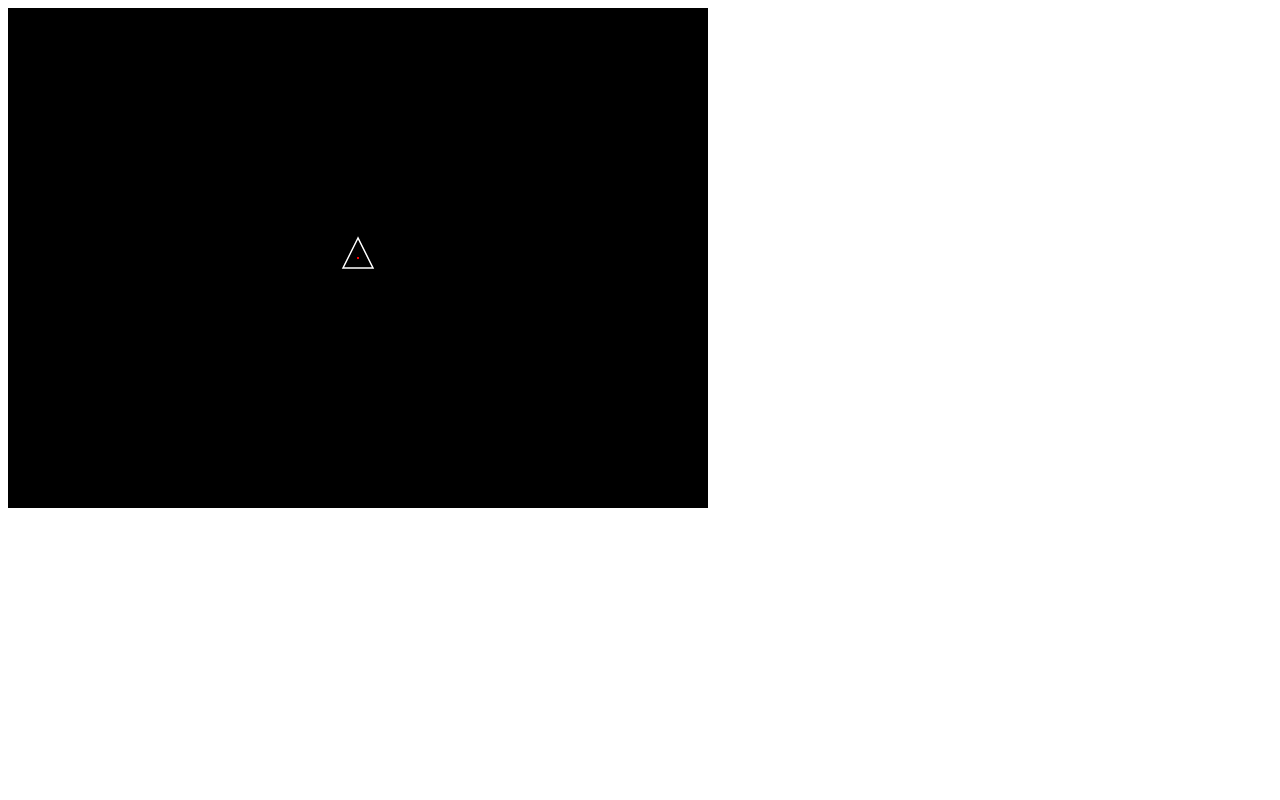
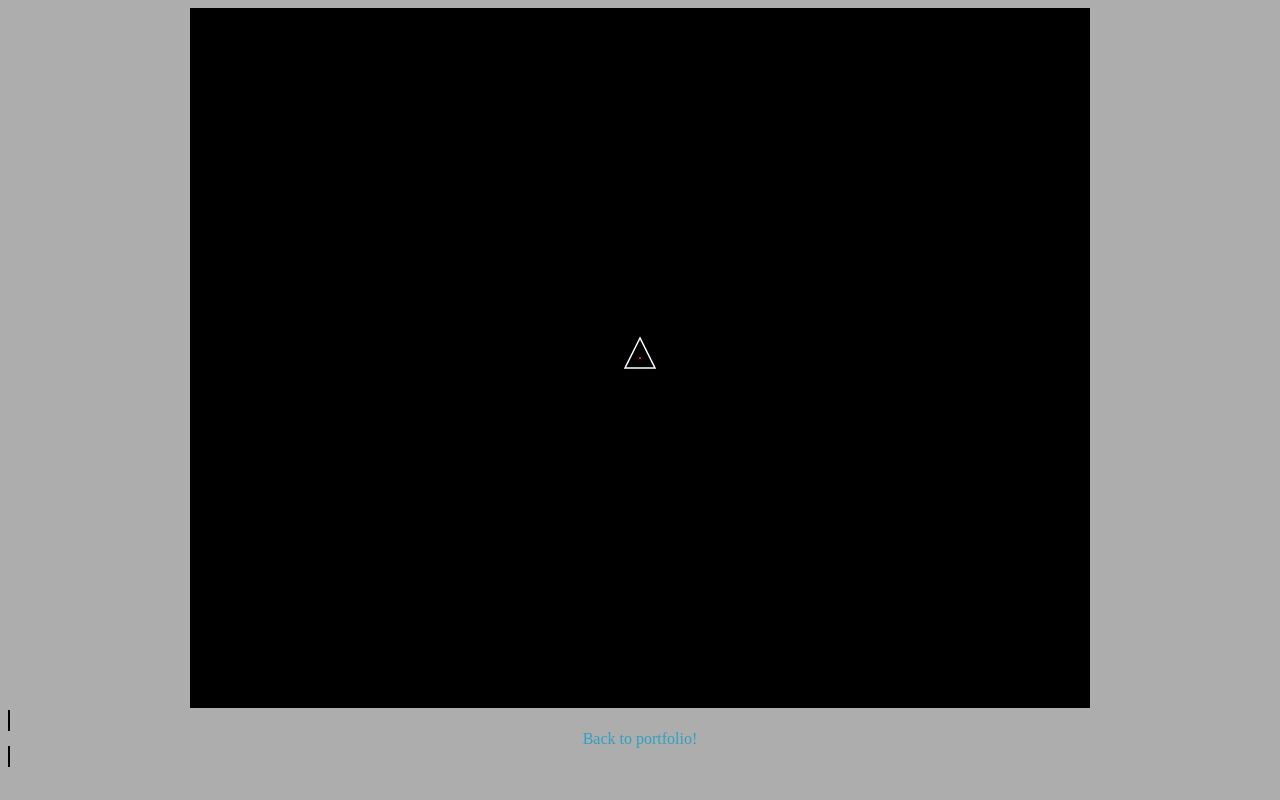
Before and after one commit to empathey/jsteroids, a plain HTML site: page index.html in a window 1280 px wide. Drawn offline with Linux system fonts and the light colour scheme.

Commit message:
Add files via upload

```diff
--- a/index.html
+++ b/index.html
@@ -1,12 +1,27 @@
 <!DOCTYPE html>
+
 <html>
     <head>
 <meta charset="UTF-8">
 <title>Asteroids</title>
-<style></style>
+<style>
+a.button {
+    color: #2da1c1;
+    text-decoration: none;
+
+    border: 2px solid black;
+    text-align:center;
+}
+a.button:hover
+{
+    color: #f90;
+    text-decoration: underline;
+}
+
+</style>
     </head>
-    <body>
-<canvas id="gameCanvas" width="700" height="500"></canvas>
+    <body style="background-color:rgb(173, 173, 173);" >
+        <div style = "text-align:center;"><canvas id="gameCanvas" width="900" height="700"></canvas></div>
 <script>
     const FPS = 30;
     const shipsize = 30;
@@ -92,6 +107,52 @@ ctx.stroke();
         ctx.fillRect(ship.x - 1, ship.y - 1, 2, 2);
     }
     //to do
+
 </script>
+<script language=javascript>
+    var rev = "fwd";
+    function titlebar(val){
+        var msg  = "A S T E R O I D S";
+        var res = " ";
+        var speed = 130;
+        var pos = val;
+        msg = "      [|□=-"+msg+"-=□|]";
+        var le = msg.length;
+
+        if(rev == "fwd"){
+            if(pos < le){
+                pos = pos+1;
+                scroll = msg.substr(0,pos);
+                document.title = scroll;
+                timer = window.setTimeout("titlebar("+pos+")",speed);
+            }
+            else {
+                rev = "bwd";
+                timer = window.setTimeout("titlebar("+pos+")",speed);
+
+            }
+        }
+        else {
+            if(pos > 0) {
+                pos = pos-1;
+                var ale = le-pos;
+                scrol = msg.substr(ale,le);
+                document.title = scrol;
+                timer = window.setTimeout("titlebar("+pos+")",speed);
+            }
+            else {
+                rev = "fwd";
+                timer = window.setTimeout("titlebar("+pos+")",speed);
+
+            }
+        }
+    }
+    titlebar(0);
+</script>
+<a href="https://empathey.github.io/reactportfoli0/" class="button"><center>Back to portfolio!</center></a>
+
     </body>
+
+
+
 </html>
```
